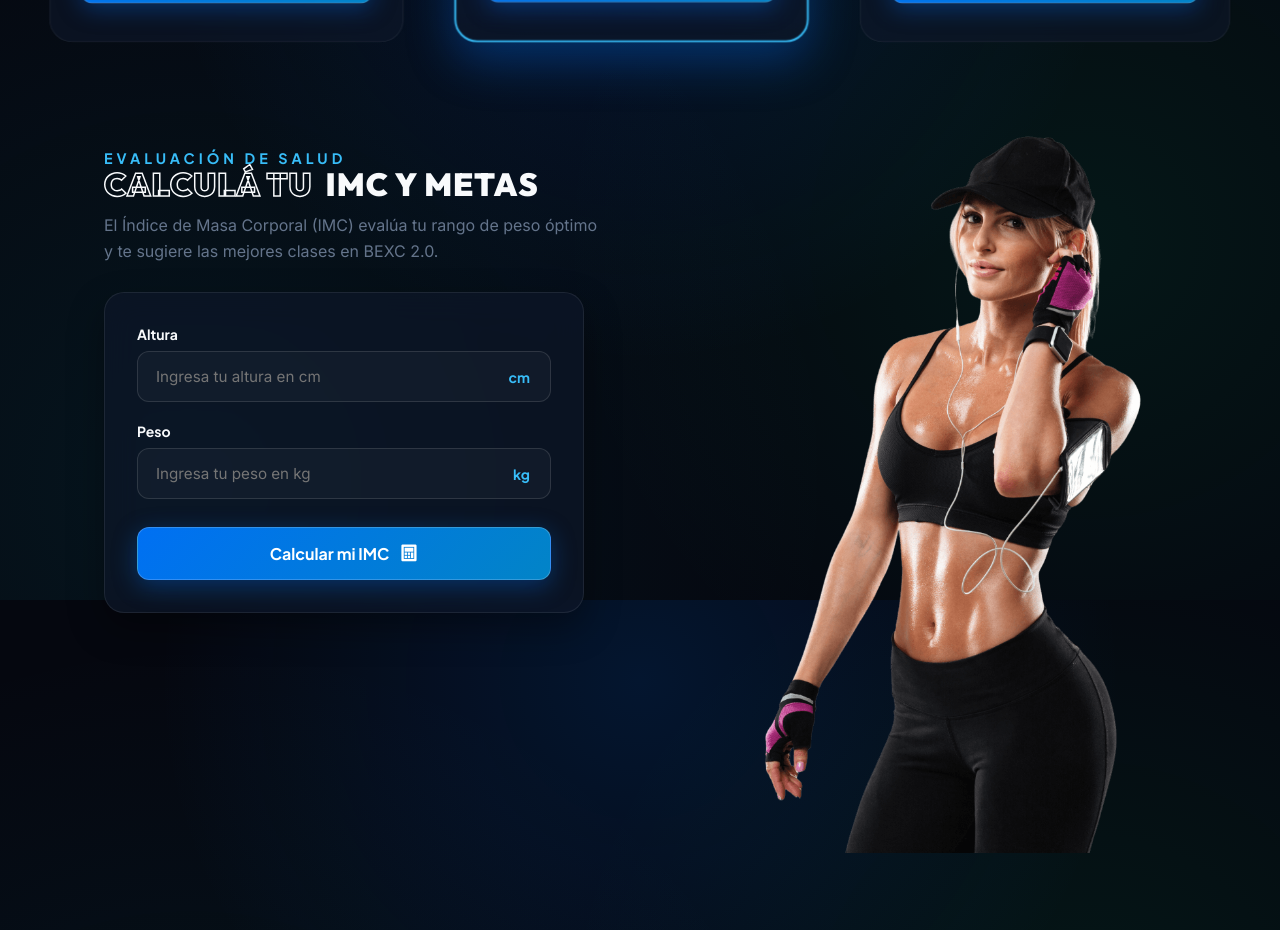
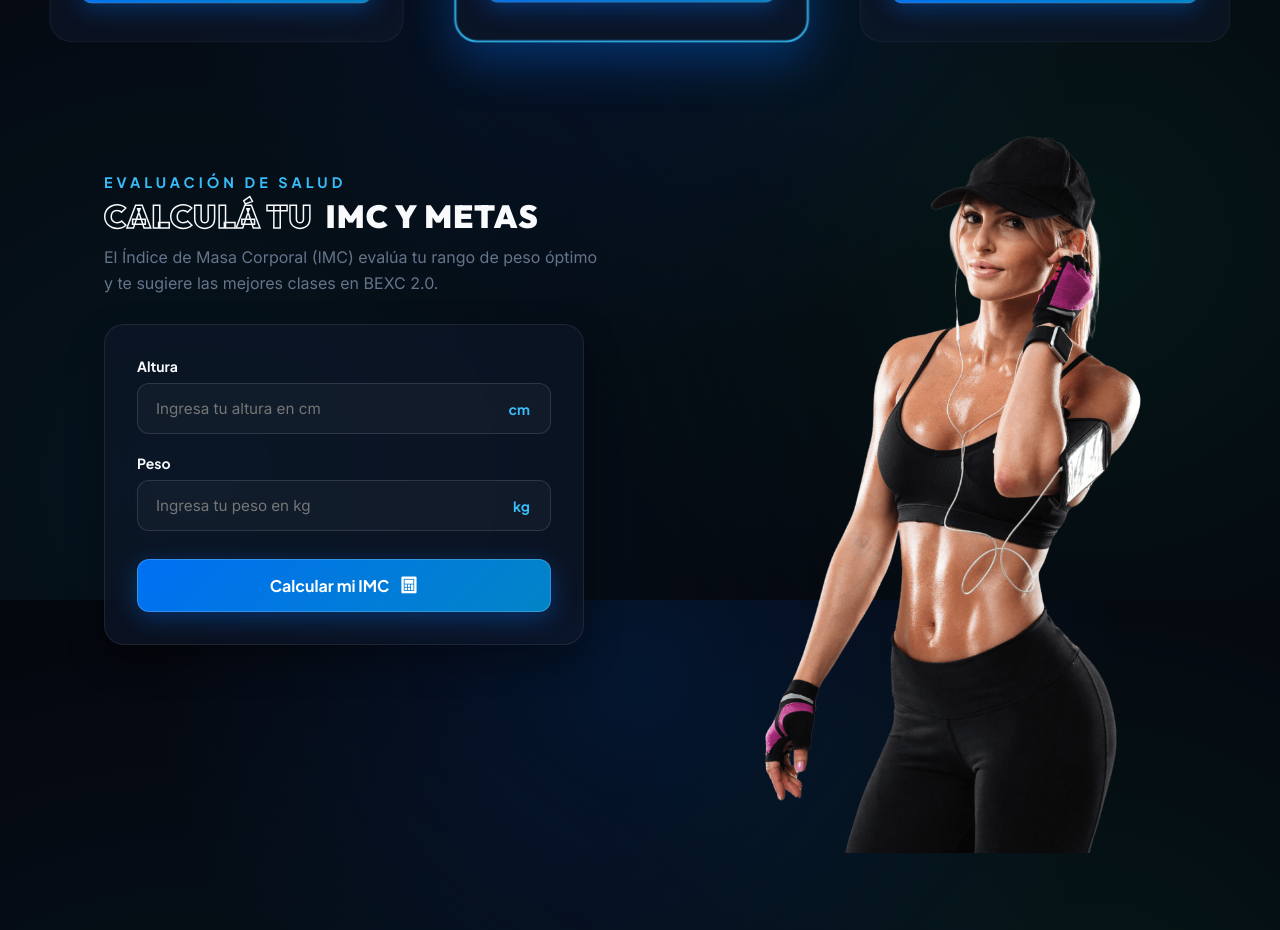
Before and after one commit to ramirolacci/Bexc2.0-Gym, a React (Vite) app: page / in a window 1280 px wide. Shown: the part 5000-5930 px from the top of the page. Built offline with nearby package versions, Linux system fonts and the light colour scheme; some icons are missing.

Commit message:
Ultimate fix

```diff
--- a/src/index.css
+++ b/src/index.css
@@ -1336,7 +1336,7 @@ img { max-width: 100%; height: auto; display: block; }
   flex-direction: column;
   align-items: flex-start;
   justify-content: flex-start;
-  padding-top: 1rem;
+  padding-top: 2.5rem;
   padding-bottom: 3rem;
   position: relative;
   z-index: 5;
@@ -1355,6 +1355,11 @@ img { max-width: 100%; height: auto; display: block; }
   text-align: left;
   margin-bottom: 1.75rem;
   width: 100%;
+}
+
+.calculate__header .section__subtitle {
+  margin-bottom: 0.5rem;
+  display: block;
 }
 
 .calculate__main-title {
```
Also changed, not shown: 1 other file (tests, documents, lock files or other folders).
